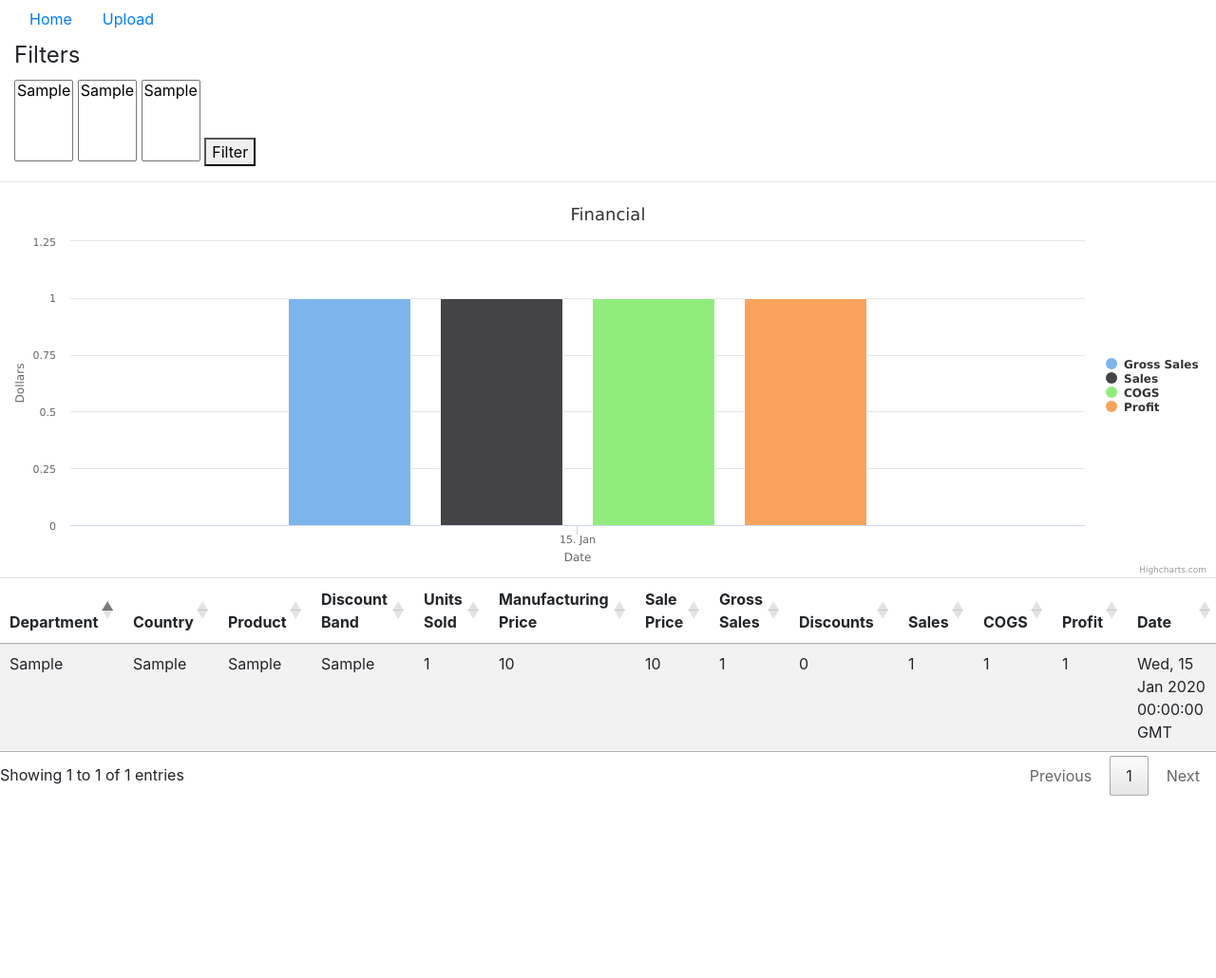
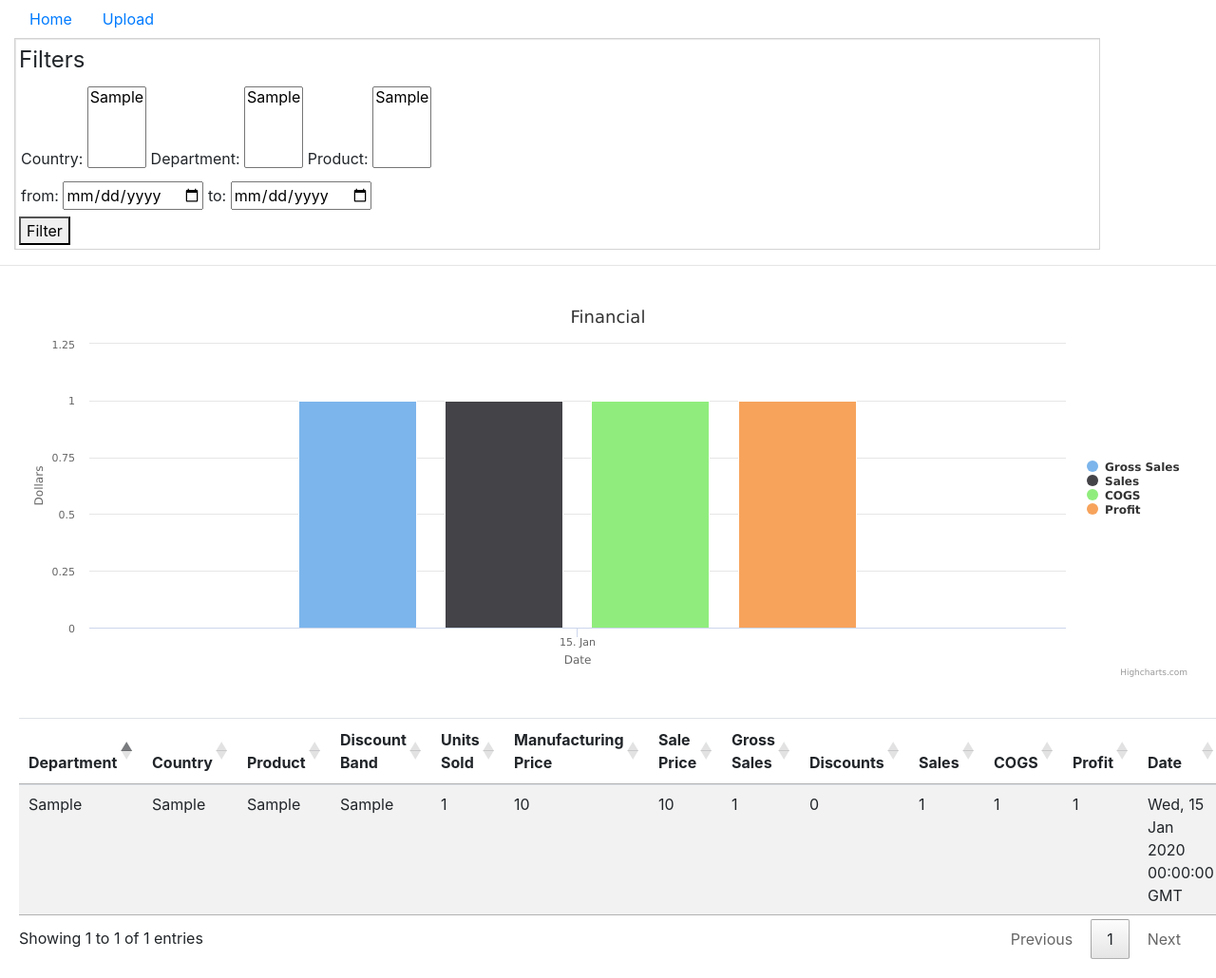
Before and after one commit to shemogumbe/laughing-pancake, a Flask app: page / in a window 1280 px wide. Shown: the whole page at 95% size. Before the commit the page ends 838 px from the top, so only its background shows below. Run offline with Flask 2, Linux system fonts and the light colour scheme; tables that the repository leaves empty hold one stand-in row (values such as "Sample post"); some libraries are stand-ins or nearby versions.

Commit message:
CSS shit

```diff
--- a/templates/home.jinja2
+++ b/templates/home.jinja2
@@ -13,11 +13,25 @@
     <link rel="stylesheet" href="https://cdn.datatables.net/buttons/1.6.5/css/buttons.dataTables.min.css" />
     <link href="https://cdn.jsdelivr.net/npm/select2@4.1.0-beta.1/dist/css/select2.min.css" rel="stylesheet" />
 
-
     <title>POC Dashboard</title>
 </head>
 
 <body>
+    <style>
+        .wrapper {
+            padding: 2px;
+        }
+
+        .filter-padding {
+            padding: 4px;
+            border: 1px solid lightgray;
+            box-shadow: inset 1px 1px 1px rgba(0, 0, 0, .1)
+        }
+
+        .padding-20 {
+            padding: 20px;
+        }
+    </style>
     <div>
         <div class="row">
             <div class="container-fluid">
@@ -36,25 +50,37 @@
         <div class="row">
             <div class="container-fluid">
                 <div class="col-md-11">
-                    <div class="widget">
+                    <div class="widget filter-padding">
                         <form action="/">
                             <fieldset>
                                 <legend>Filters</legend>
+                                <div class="wrapper">
+                                    <label for="country">Country:</label>
                                     <select id="country" name="country" multiple>
                                         {% for country in all_countries %}
                                         <option {{"selected" if country in selected_countries }}>{{ country }}</option>
                                         {% endfor %}
                                     </select>
+                                    <label for="department">Department:</label>
                                     <select id="department" name="department" multiple>
                                         {% for department in all_departments %}
-                                    <option {{"selected" if department in selected_departments }}>{{ department }}</option>
+                                        <option {{"selected" if department in selected_departments }}>{{ department }}
+                                        </option>
                                         {% endfor %}
                                     </select>
+                                    <label for="product">Product:</label>
                                     <select id="product" name="product" multiple>
                                         {% for product in all_products %}
                                         <option {{"selected" if product in selected_products }}>{{ product }}</option>
                                         {% endfor %}
                                     </select>
+                                </div>
+                                <div class='wrapper'>
+                                    <label for="from">from:</label>
+                                    <input type="date" id="from" name="from">
+                                    <label for="to">to:</label>
+                                    <input type="date" id="to" name="to">
+                                </div>
                                 <button type="submit">Filter</button>
                             </fieldset>
                         </form>
@@ -66,8 +92,10 @@
     <hr />
     <div class="row">
         <div class="container-fluid">
+            <div class="padding-20">
                 <div id="graph"></div>
-            <div></div>
+            </div>
+            <div class="padding-20">
                 <table id="financial-data" class="table table-striped">
                     <thead>
                         <tr>
@@ -123,7 +151,7 @@
             ].forEach(element => {
                 $(element.id).select2({
                     placeholder: element.placeholder,
-                    width: "34em",
+                    width: "25em",
                 });
             });
         });
```
Lines whose indentation alone changed are shown as unchanged.
